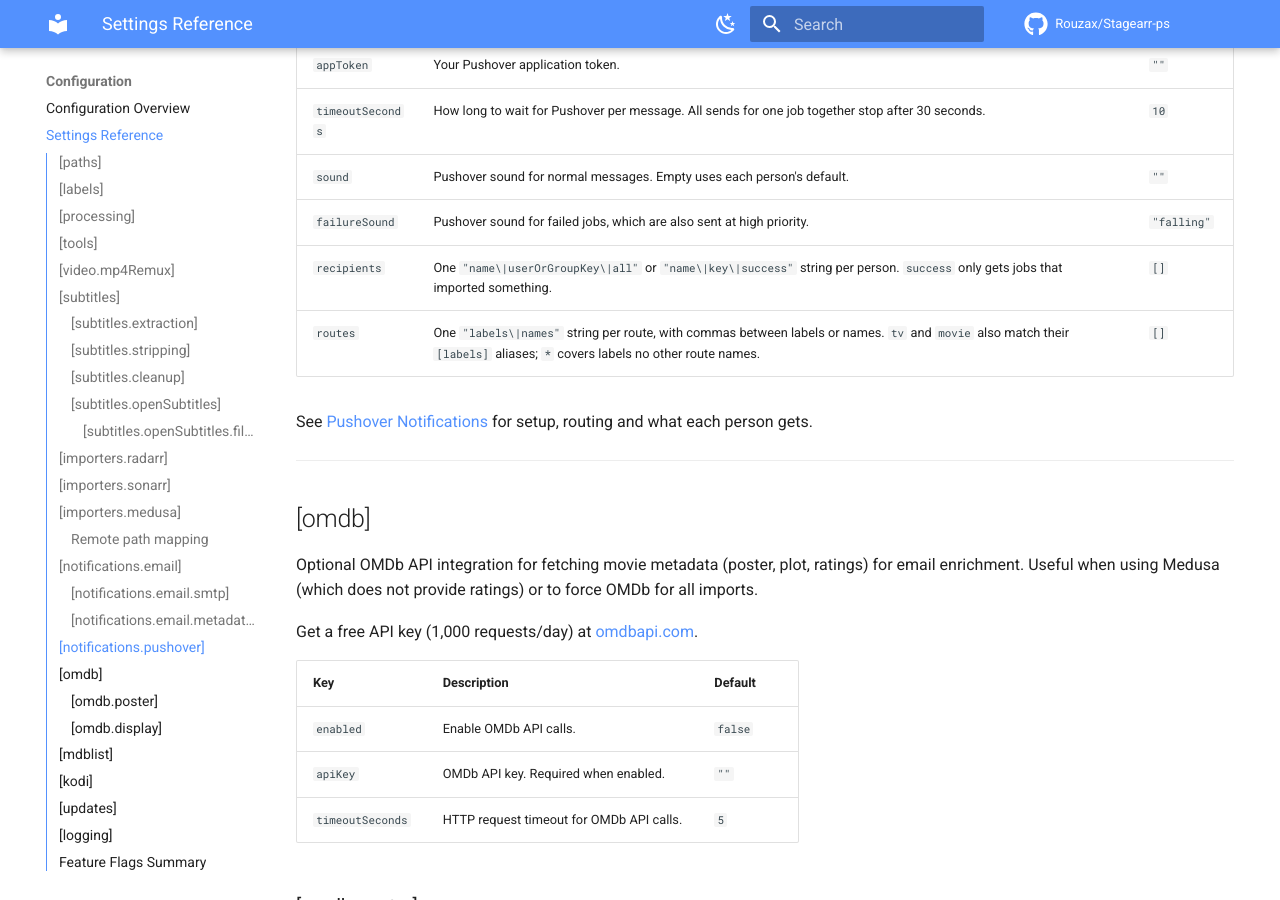
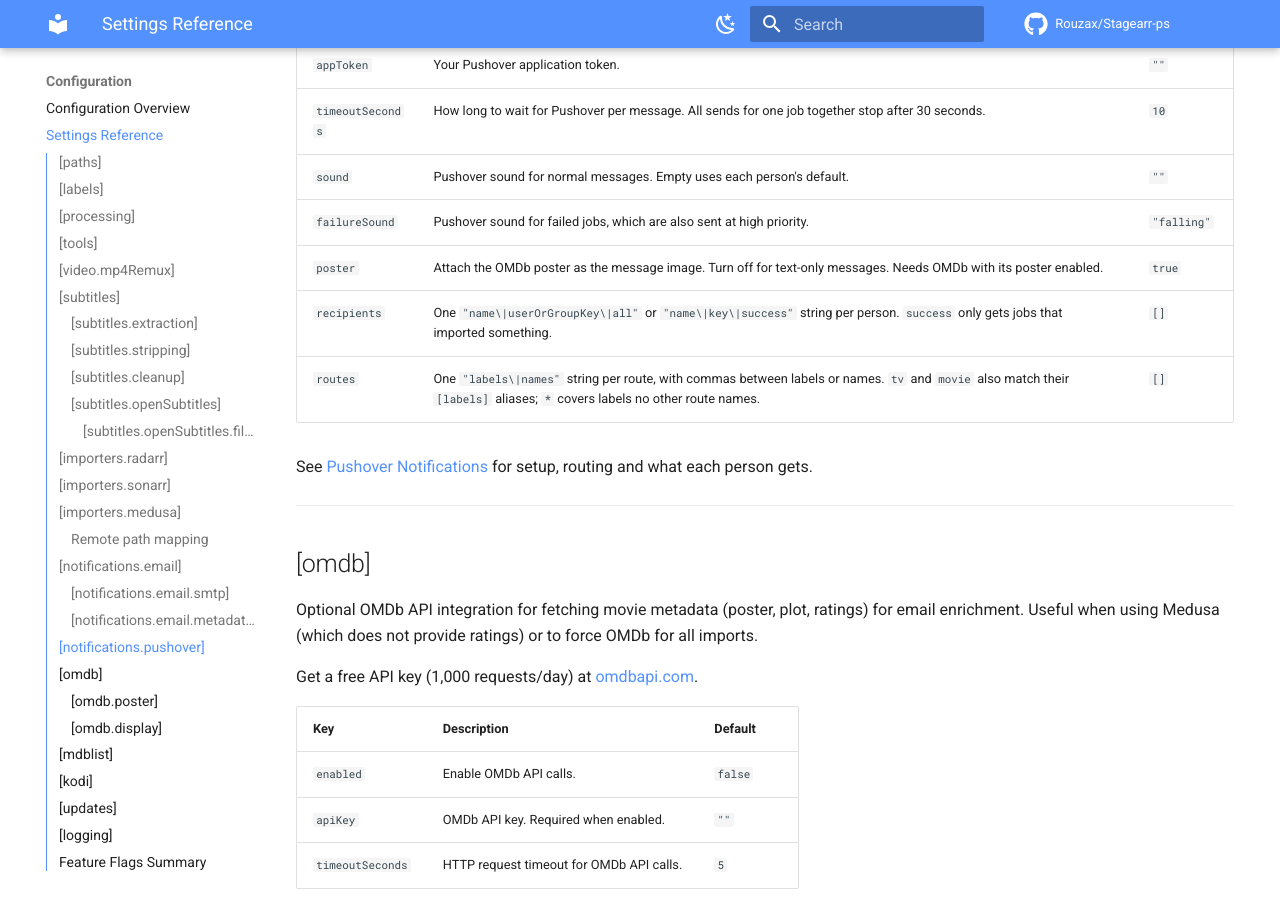
Before and after one commit to Rouzax/Stagearr-ps, an MkDocs documentation site: the page built from docs/settings-reference.md, in a window 1280 px wide and 900 px high, scrolled down 9818 px. Built offline with MkDocs 1.6.1 and Material for MkDocs 9.7.7, drawn with Linux system fonts in a browser that asks for light colours; comment, search, counter and statistics services are not loaded.

Commit message:
feat(pushover): make the poster image optional

```diff
--- a/config-sample.toml
+++ b/config-sample.toml
@@ -160,6 +160,7 @@ appToken = "" # pushover.net > Create an Application/API Token
 timeoutSeconds = 10
 sound = "" # empty = your Pushover default sound
 failureSound = "falling"
+poster = true # attach the OMDb poster as the message image
 # name|userOrGroupKey|all or success. "success" = only when something new was imported.
 recipients = []
 # labels|recipients. "tv" and "movie" also match their [labels] aliases.
--- a/docs/settings-reference.md
+++ b/docs/settings-reference.md
@@ -301,6 +301,7 @@ Sends a formatted Pushover message after each job, to the people routed for its
 | `timeoutSeconds` | How long to wait for Pushover per message. All sends for one job together stop after 30 seconds. | `10` |
 | `sound` | Pushover sound for normal messages. Empty uses each person's default. | `""` |
 | `failureSound` | Pushover sound for failed jobs, which are also sent at high priority. | `"falling"` |
+| `poster` | Attach the OMDb poster as the message image. Turn off for text-only messages. Needs OMDb with its poster enabled. | `true` |
 | `recipients` | One `"name\|userOrGroupKey\|all"` or `"name\|key\|success"` string per person. `success` only gets jobs that imported something. | `[]` |
 | `routes` | One `"labels\|names"` string per route, with commas between labels or names. `tv` and `movie` also match their `[labels]` aliases; `*` covers labels no other route names. | `[]` |
 
```
Also changed, not shown: CHANGELOG.md (+1 -1 lines), docs/pushover.md (+1 -1 lines), 3 other files.
